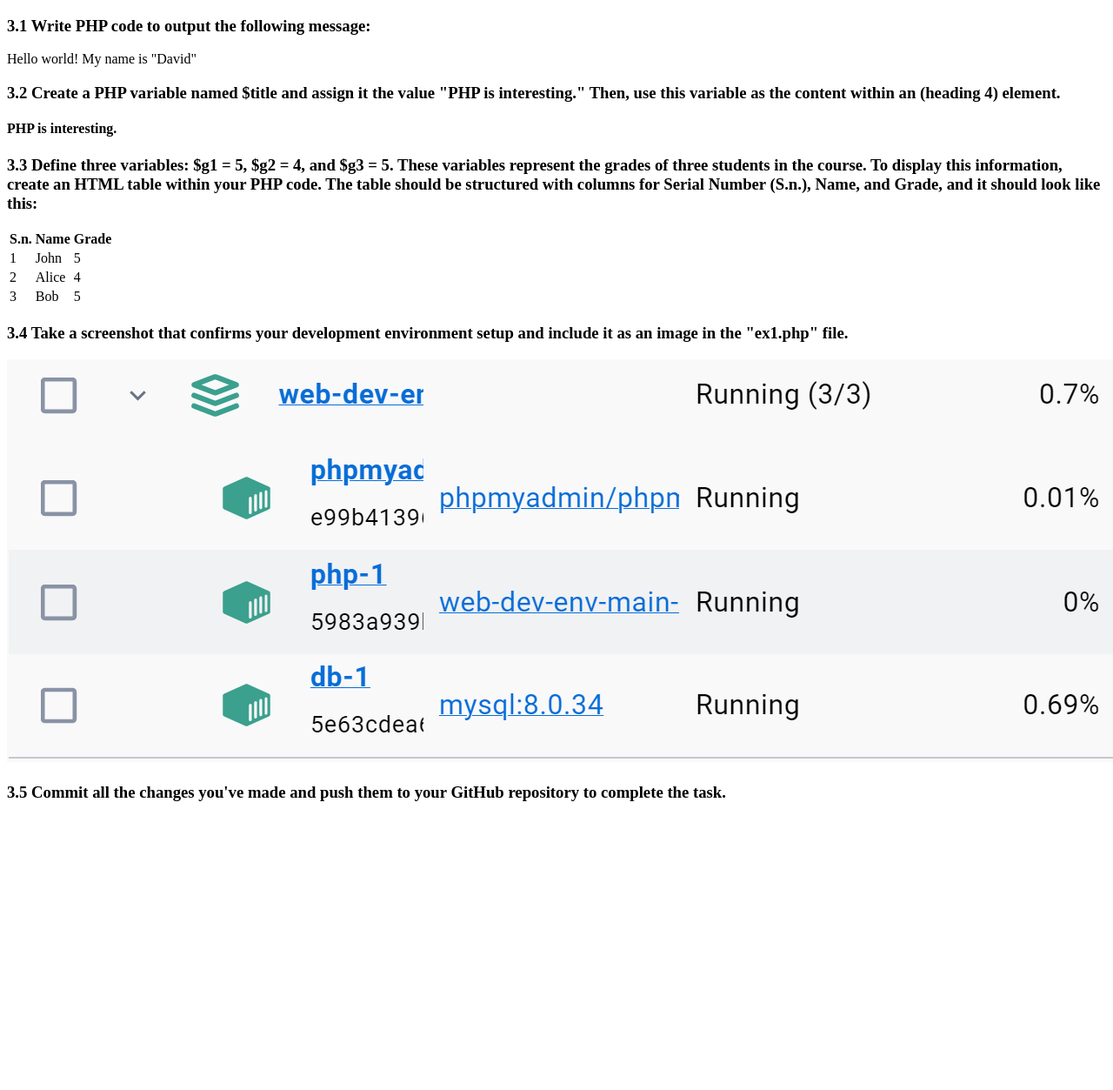
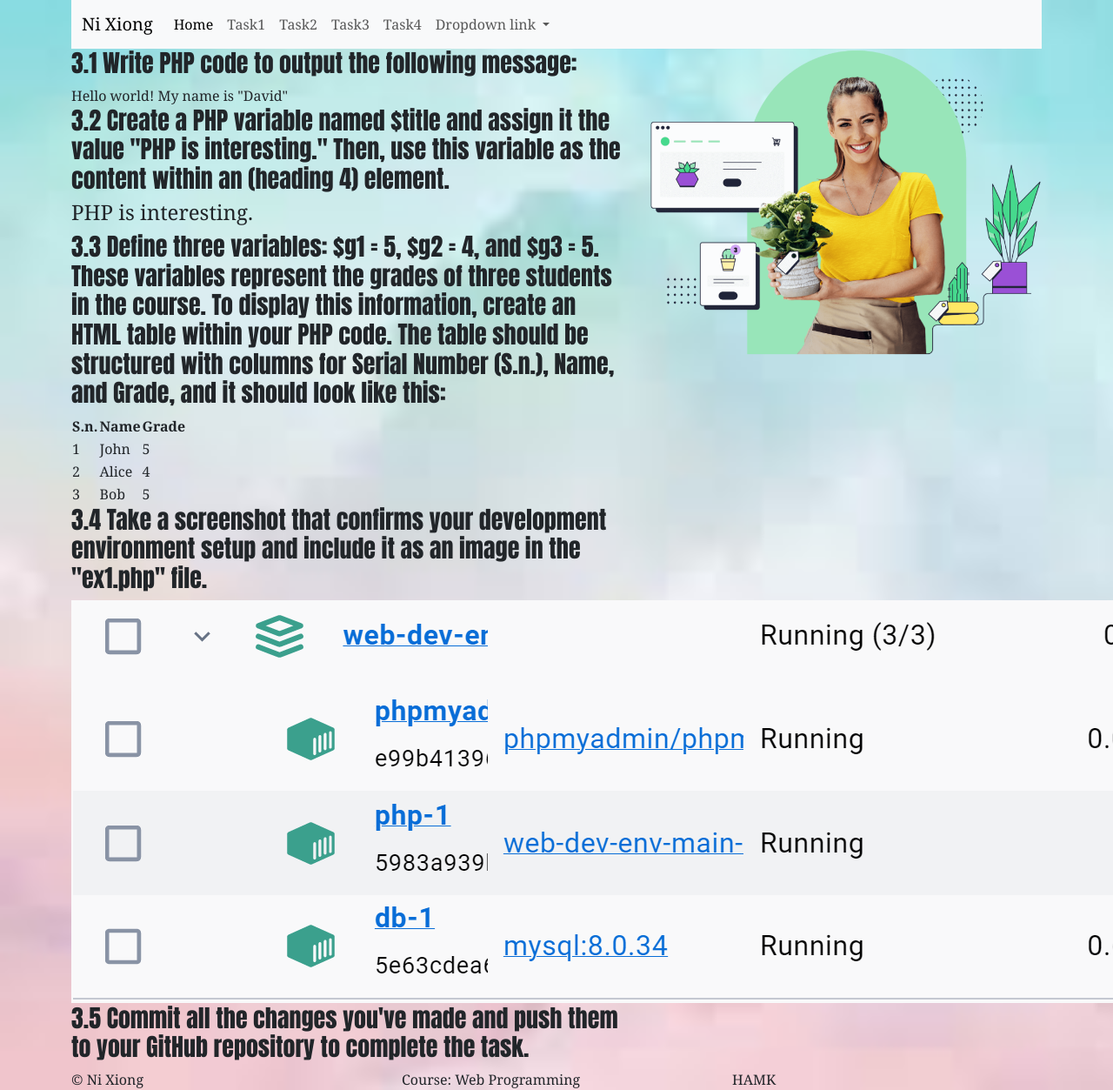
Before and after one commit to Nicky-hub371/nixiong-php-course, a PHP site: page /nicky_tasks/ex1.php in a window 1280 px wide; the page is wider, and only the part inside the window is pictured. Shown: that part at 87% size. Before the commit the page ends 921 px from the top of that part, so only its background shows below. Run offline with PHP 8.4, Linux system fonts and the light colour scheme.

Commit message:
update task2

```diff
--- a/nicky_tasks/ex1.php
+++ b/nicky_tasks/ex1.php
@@ -1,11 +1,4 @@
-<!DOCTYPE html>
-<html lang="en">
-<head>
-    <meta charset="UTF-8">
-    <meta name="viewport" content="width=device-width, initial-scale=1.0">
-    <title>Exercise 1: Getting Started with PHP - Nicky</title>
-</head>
-<body>
+<?php include'header.php'; ?>
 <h3>3.1 Write PHP code to output the following message: </h3>
 <?php
 // use backslash to escape special charaters like "
@@ -53,5 +46,5 @@ echo"<h4>$title</h4>";
 
 <h3>3.5 Commit all the changes you've made and push them to your GitHub repository
     to complete the task.</h3>
-</body>
-</html>
+
+    <?php include'footer.php'; ?>
--- /dev/null
+++ b/nicky_tasks/ex2.php
@@ -0,0 +1,6 @@
+<?php include'header.php'; ?>
+    <h3>Hello world this is a new page</h3>
+    <p>Lorem ipsum dolor, sit amet consectetur adipisicing elit. Explicabo fuga provident reiciendis
+    eveniet in sapiente numquam dolores ad doloribus ducimus, iusto consequatur nemo dolore dolorum
+    nihil cupiditate, deleniti quibusdam voluptate!</p>
+<?php include'footer.php'; ?>
--- /dev/null
+++ b/nicky_tasks/footer.php
@@ -0,0 +1,21 @@
+</div>
+            <div class="col-md-5">
+                <img class="img-fluid" src="Images/ladyAndPlant.png">
+            </div>
+
+        </div>
+          <footer class="row">
+
+            <div class="col-md-4">&copy; Ni Xiong</div>
+
+            <div class="col-md-4">Course: Web Programming</div>
+
+            <div class="col-md-4">HAMK</div>
+
+          </footer>
+
+    </div> <!--container-->
+
+    <script src="https://cdn.jsdelivr.net/npm/bootstrap@5.3.2/dist/js/bootstrap.bundle.min.js" integrity="sha384-C6RzsynM9kWDrMNeT87bh95OGNyZPhcTNXj1NW7RuBCsyN/o0jlpcV8Qyq46cDfL" crossorigin="anonymous"></script>
+</body>
+</html>
--- /dev/null
+++ b/nicky_tasks/header.php
@@ -0,0 +1,52 @@
+<!DOCTYPE html>
+<html lang="en">
+<head>
+    <meta charset="UTF-8">
+    <meta name="viewport" content="width=device-width, initial-scale=1.0">
+    <title>Web Programming Tasks-Ni Xiong</title>
+    <link href="https://cdn.jsdelivr.net/npm/bootstrap@5.3.2/dist/css/bootstrap.min.css" rel="stylesheet" integrity="sha384-T3c6CoIi6uLrA9TneNEoa7RxnatzjcDSCmG1MXxSR1GAsXEV/Dwwykc2MPK8M2HN" crossorigin="anonymous">
+    <!--Out css styles load after bootstrap css and have higher priority-->
+    <link rel="stylesheet" href="styles.css">
+</head>
+<body>
+
+    <div class="container">
+      <nav class="navbar navbar-expand-lg bg-body-tertiary">
+        <div class="container-fluid">
+          <a class="navbar-brand" href="ex2.php">Ni Xiong</a>
+          <button class="navbar-toggler" type="button" data-bs-toggle="collapse" data-bs-target="#navbarNavDropdown" aria-controls="navbarNavDropdown" aria-expanded="false" aria-label="Toggle navigation">
+            <span class="navbar-toggler-icon"></span>
+          </button>
+          <div class="collapse navbar-collapse" id="navbarNavDropdown">
+            <ul class="navbar-nav">
+              <li class="nav-item">
+                <a class="nav-link active" aria-current="page" href="ex2.php">Home</a>
+              </li>
+              <li class="nav-item">
+                <a class="nav-link" href="ex1.php">Task1</a>
+              </li>
+              <li class="nav-item">
+                <a class="nav-link" href="ex2.php">Task2</a>
+              </li>
+              <li class="nav-item">
+                <a class="nav-link" href="#">Task3</a>
+              </li>
+              <li class="nav-item">
+                <a class="nav-link" href="#">Task4</a>
+              </li>
+              <li class="nav-item dropdown">
+                <a class="nav-link dropdown-toggle" href="#" role="button" data-bs-toggle="dropdown" aria-expanded="false">
+                  Dropdown link
+                </a>
+                <ul class="dropdown-menu">
+                  <li><a class="dropdown-item" href="#">Task5</a></li>
+                  <li><a class="dropdown-item" href="#">Task6</a></li>
+                  <li><a class="dropdown-item" href="#">Task7</a></li>
+                </ul>
+              </li>
+            </ul>
+          </div>
+        </div>
+      </nav>
+        <div class="row">
+            <div class="col-md-7">
--- /dev/null
+++ b/nicky_tasks/styles.css
@@ -0,0 +1,19 @@
+body{
+    font-family: Georgia, 'Times New Roman', Times, serif;
+    background-image: url(Images/bcimage.jpg);
+    background-size: cover;
+}
+
+h1,h2,h3{
+    font-family: Impact, Haettenschweiler, 'Arial Narrow Bold', sans-serif;
+}
+
+.btn{
+    background-color: blue;
+    border-color: blue;
+}
+
+.btn:hover{
+    background-color: blueviolet;
+    border-color: blueviolet;
+}
```
Also changed, not shown: nicky_tasks/images/bcimage.jpg (added), nicky_tasks/images/ladyAndPlant.png (added).
